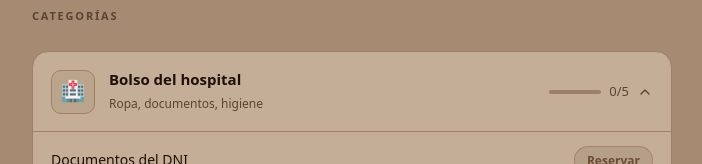
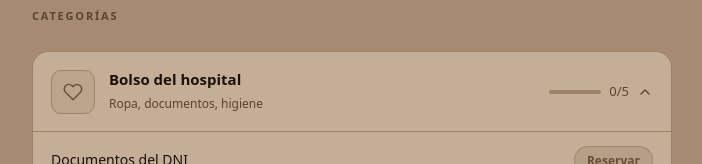
Before and after one commit to VictoriaCanclini/baby-checklist, a React (Vite) app: page / in a window 1280 px wide. Shown: the part 394-558 px from the top of the page, without its empty margins (288-990 px from the left). Built offline with nearby package versions, Linux system fonts and the light colour scheme; no server answers; the database is empty.

Commit message:
add icon

```diff
--- a/src/App.css
+++ b/src/App.css
@@ -299,6 +299,12 @@
   justify-content: center;
   font-size: 20px;
   flex-shrink: 0;
+  color: var(--accent);
+}
+
+.category-icon-wrap svg {
+  width: 20px;
+  height: 20px;
 }
 
 .category-info {
--- a/src/components/CategoryCard.jsx
+++ b/src/components/CategoryCard.jsx
@@ -1,5 +1,13 @@
 import { useState, useRef, useEffect } from 'react'
 import ChecklistItem from './ChecklistItem'
+
+function HeartIcon() {
+  return (
+    <svg viewBox="0 0 24 24" fill="none" stroke="currentColor" strokeWidth="1.8" strokeLinecap="round" strokeLinejoin="round">
+      <path d="M20.84 4.61a5.5 5.5 0 0 0-7.78 0L12 5.67l-1.06-1.06a5.5 5.5 0 0 0-7.78 7.78l1.06 1.06L12 21.23l7.78-7.78 1.06-1.06a5.5 5.5 0 0 0 0-7.78z" />
+    </svg>
+  )
+}
 
 function GripIcon() {
   return (
@@ -94,13 +102,6 @@ export default function CategoryCard({ category, activeFilter, isAdmin, isDraggi
     return (
       <div className="category-card">
         <div className="category-header-edit">
-          <input
-            className="edit-icon-input"
-            value={editFields.icon}
-            onChange={e => setEditFields(f => ({ ...f, icon: e.target.value }))}
-            maxLength={2}
-            aria-label="Ícono"
-          />
           <div className="edit-fields">
             <input
               ref={nameInputRef}
@@ -131,7 +132,6 @@ export default function CategoryCard({ category, activeFilter, isAdmin, isDraggi
     return (
       <div className="category-card">
         <div className="category-header confirm-delete-header">
-          <div className="category-icon-wrap">{category.icon}</div>
           <div className="category-info">
             <h3>{category.name}</h3>
             <p className="confirm-delete-text">¿Eliminar esta categoría y sus {total} ítems?</p>
@@ -164,7 +164,9 @@ export default function CategoryCard({ category, activeFilter, isAdmin, isDraggi
             <GripIcon />
           </div>
         )}
-        <div className="category-icon-wrap">{category.icon}</div>
+        <div className="category-icon-wrap">
+          <HeartIcon />
+        </div>
         <div className="category-info">
           <h3>{category.name}</h3>
           {category.subtitle && <p>{category.subtitle}</p>}
```
